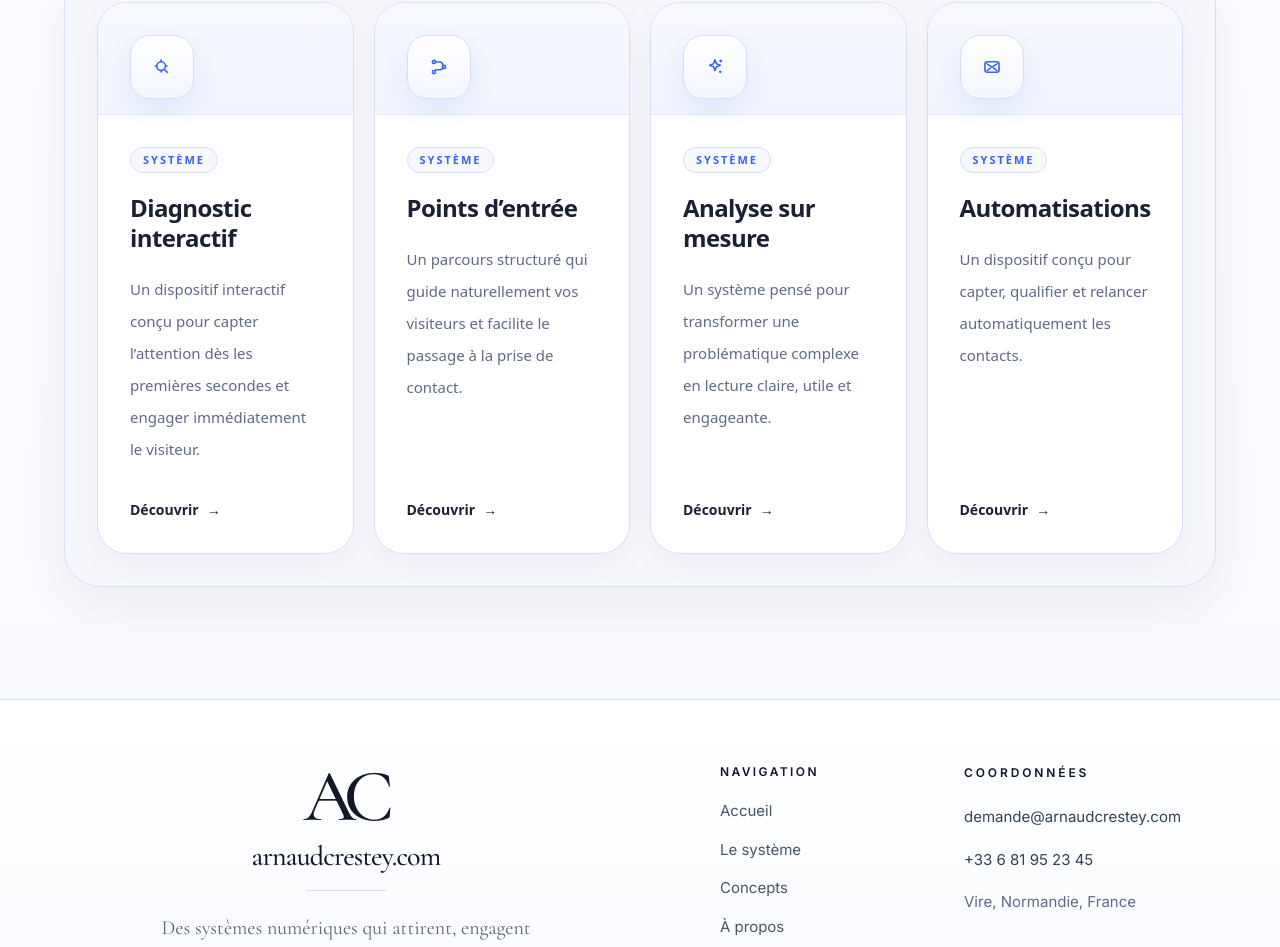
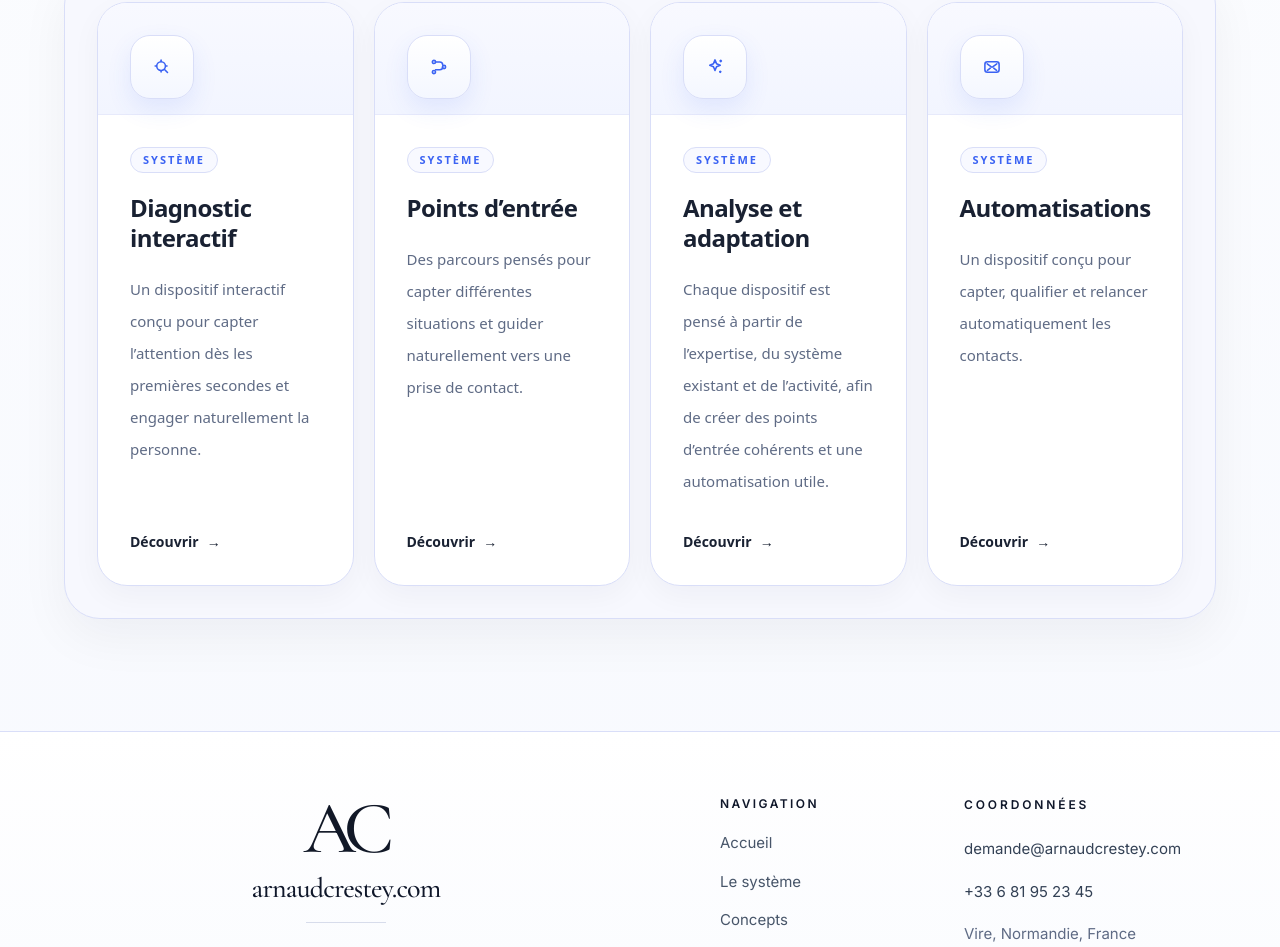
Before and after one commit to arnaudcrestey/portail-site-vitrine, a Next.js app: page / in a window 1280 px wide. Shown: the part 1724-2671 px from the top of the page. Built offline with nearby package versions, Linux system fonts and the light colour scheme.

Commit message:
Update site.ts

```diff
--- a/data/site.ts
+++ b/data/site.ts
@@ -65,21 +65,21 @@ export const deviceExamples: DeviceExample[] = [
   {
     title: 'Diagnostic interactif',
     description:
-      'Un dispositif interactif conçu pour capter l’attention dès les premières secondes et engager immédiatement le visiteur.',
+      'Un dispositif interactif conçu pour capter l’attention dès les premières secondes et engager naturellement la personne.',
     icon: 'scan',
     href: '/systeme',
   },
   {
     title: 'Points d’entrée',
     description:
-      'Un parcours structuré qui guide naturellement vos visiteurs et facilite le passage à la prise de contact.',
+      'Des parcours pensés pour capter différentes situations et guider naturellement vers une prise de contact.',
     icon: 'flow',
     href: '/systeme',
   },
   {
-    title: 'Analyse sur mesure',
+    title: 'Analyse et adaptation',
     description:
-      'Un système pensé pour transformer une problématique complexe en lecture claire, utile et engageante.',
+      'Chaque dispositif est pensé à partir de l’expertise, du système existant et de l’activité, afin de créer des points d’entrée cohérents et une automatisation utile.',
     icon: 'spark',
     href: '/systeme',
   },
```
